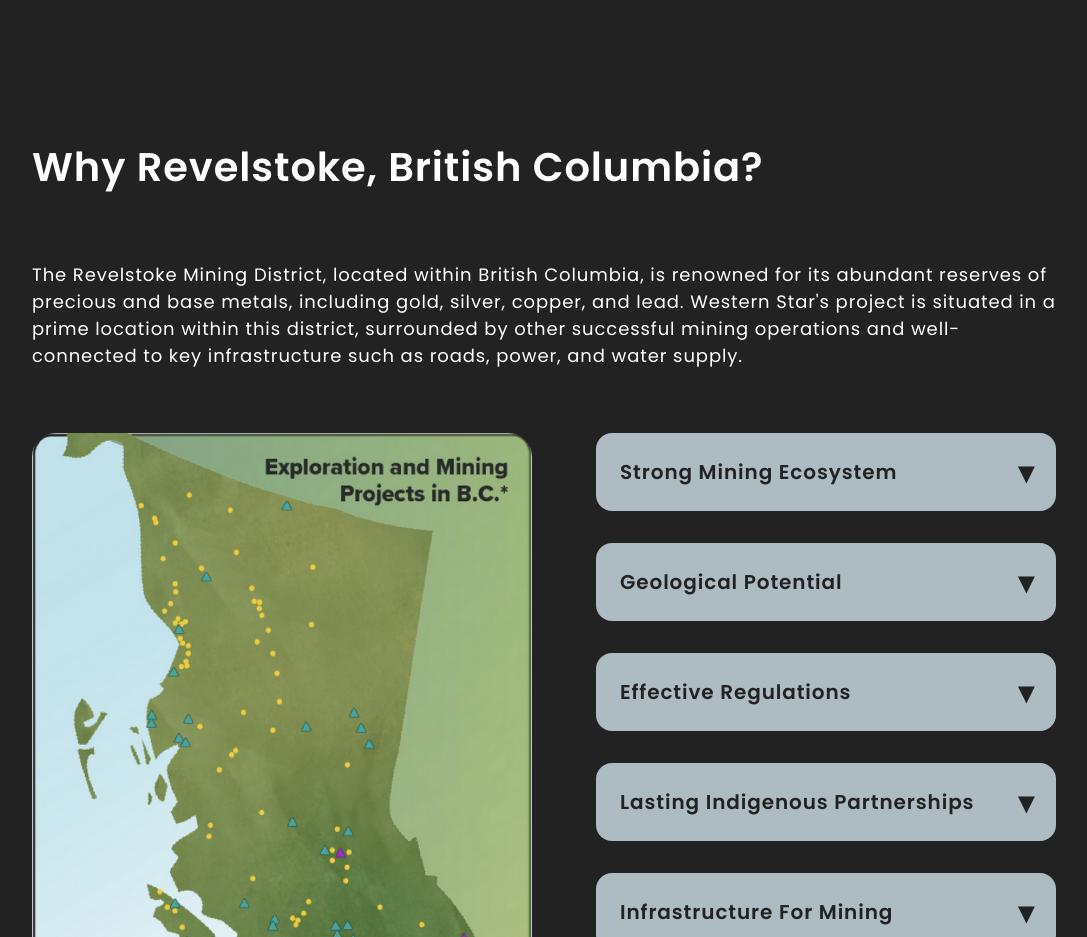
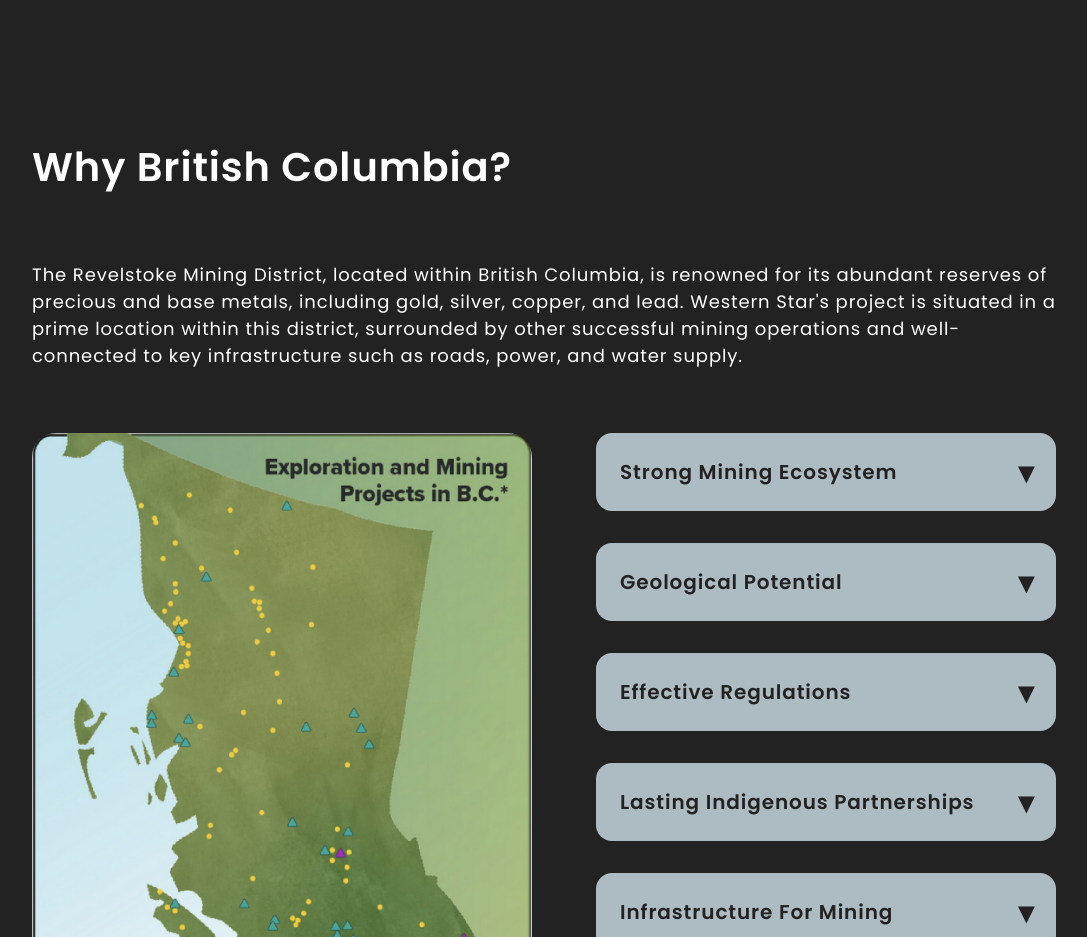
Before and after one commit to StuartMolnar/western-star, a React (Vite) app: page /overview in a window 1280 px wide. Shown: the part 2120-3057 px from the top of the page, without its empty margins (96-1183 px from the left). Built offline with nearby package versions, Linux system fonts and the light colour scheme.

Commit message:
text changes

```diff
--- a/src/pages/Board.jsx
+++ b/src/pages/Board.jsx
@@ -14,7 +14,7 @@
     name: 'Monty Sutton',
     role: 'CFO',
     description: 'Mr. Sutton has worked most of his career as an Investment Advisor, Equities Trader, and Insurance Specialist with PI Financial Corp in Vancouver. During this time, he participated in raising over $100m for junior mining companies and managed over 1,500 client accounts.',
-    full_description:'Mr. Sutton has worked most of his career as an Investment Advisor, Equities Trader, and Insurance Specialist with PI Financial Corp in Vancouver. During this time, he participated in raising over $100m for junior mining companies and managed over 1,500 client accounts. Since leaving PI, Mr. Sutton was the Corporate Development Manager with eCobalt Solutions where they raised over $30m for the companies Idaho Cobalt Project. Mr. Sutton has also been working with small private companies in various consulting and advisory roles. Prior to joining PI in 1997, Mr. Sutton was a Senior Management Accountant with MacMillan Bloedel; preparing budgets, analyzing costs, and assisting in the dCehsrigisnRaenydnimolpdlsem- Deinrteacttionr of new accounting systems.',
+    full_description:'Mr. Sutton has worked most of his career as an Investment Advisor, Equities Trader, and Insurance Specialist with PI Financial Corp in Vancouver. During this time, he participated in raising over $100m for junior mining companies and managed over 1,500 client accounts. Since leaving PI, Mr. Sutton was the Corporate Development Manager with eCobalt Solutions where they raised over $30m for the companies Idaho Cobalt Project. Mr. Sutton has also been working with small private companies in various consulting and advisory roles. Prior to joining PI in 1997, Mr. Sutton was a Senior Management Accountant with MacMillan Bloedel; preparing budgets, analyzing costs, and assisting in the design and implementation of new accounting systems.',
   },
   {
     name: 'Justin Corinella',
--- a/src/pages/Gold-Project.jsx
+++ b/src/pages/Gold-Project.jsx
@@ -75,7 +75,7 @@
     <section className="info-section flex py-32 text-black min-h-[800px]">
     <div className="w-[65%] bg-light-blue flex items-center justify-center">
         <p className="p-32">
-            Widely spaced sampling of these zones across widths of 1 and 3 metres returned grades of up to <span className="font-semibold">0.078 oz./ton gold, 0.5 to 12 oz./ton silver</span>, and combined base metal contents to 50.1% . Select samples of irregular, fracture-controlled mineralization associated with these zones returned grades of between 0.2 and 2.5 oz./ton gold; 200 to 500 oz./ton silver, with combined base metal contents of between 10 and 50.1% (Consolidated Trout Lake Mines).
+            Mineralization consists of <span className="font-semibold">galena-sphalerite-chalcopyrite</span> in concordant to irregular quartz-chlorite veins in shears at the limestone phyllite contact and in fractured and/or brecciated ankeritic limestone. Rock samples returned up to <span className="font-semibold">8.22 g/t gold, 246.76 g/t silver, 3.68% copper, and 50.1% lead</span>.
         </p>
     </div>
     <div className="info-section-img w-[35%]"></div>
--- a/src/pages/Overview.jsx
+++ b/src/pages/Overview.jsx
@@ -90,7 +90,7 @@
     <section className="flex-row mx-32 mt-40 -mb-48">
 
       <h2 className="text-section-header-lg font-semibold">
-        Why Revelstoke, British Columbia?
+        Why British Columbia?
       </h2>
       <p className="pt-16">
         The Revelstoke Mining District, located within British Columbia, is renowned for its abundant reserves of precious and base metals, including gold, silver, copper, and lead. Western Star's project is situated in a prime location within this district, surrounded by other successful mining operations and well-connected to key infrastructure such as roads, power, and water supply.
```
